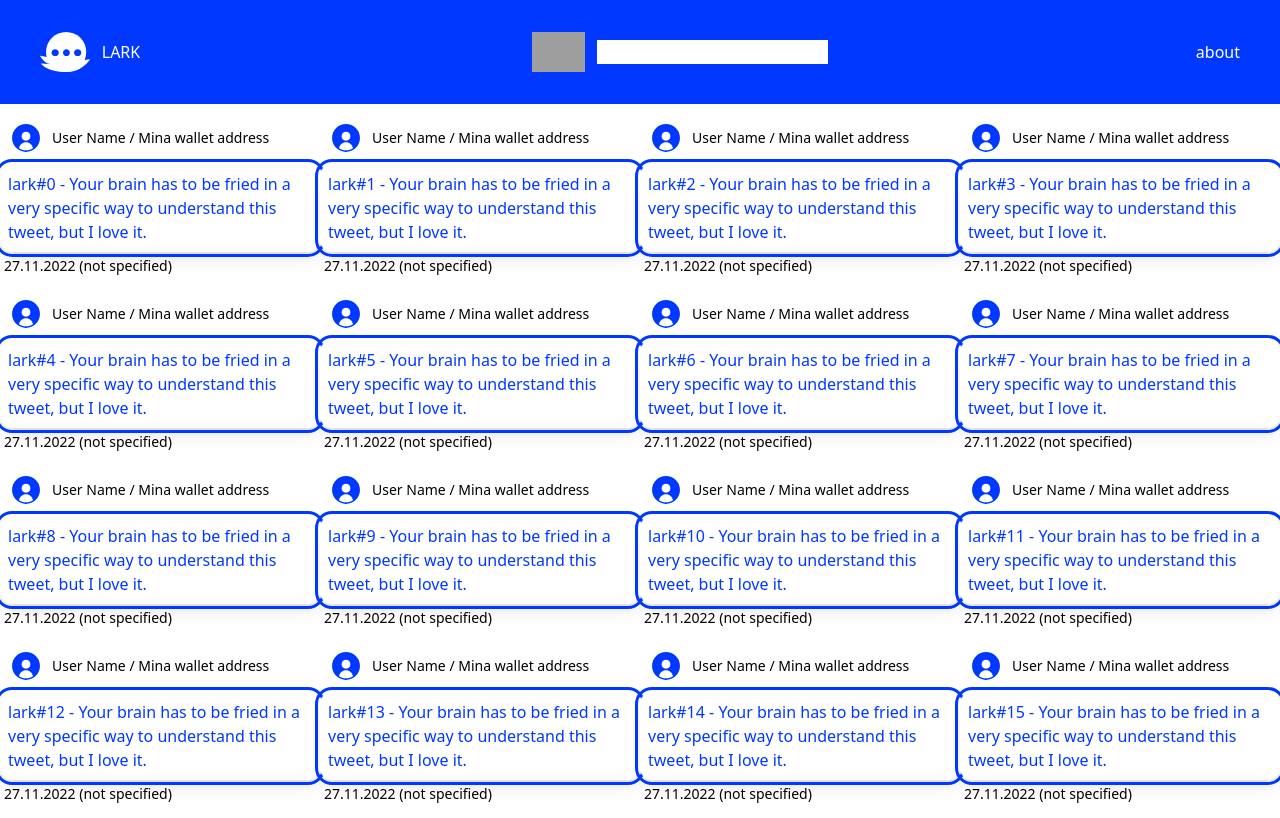
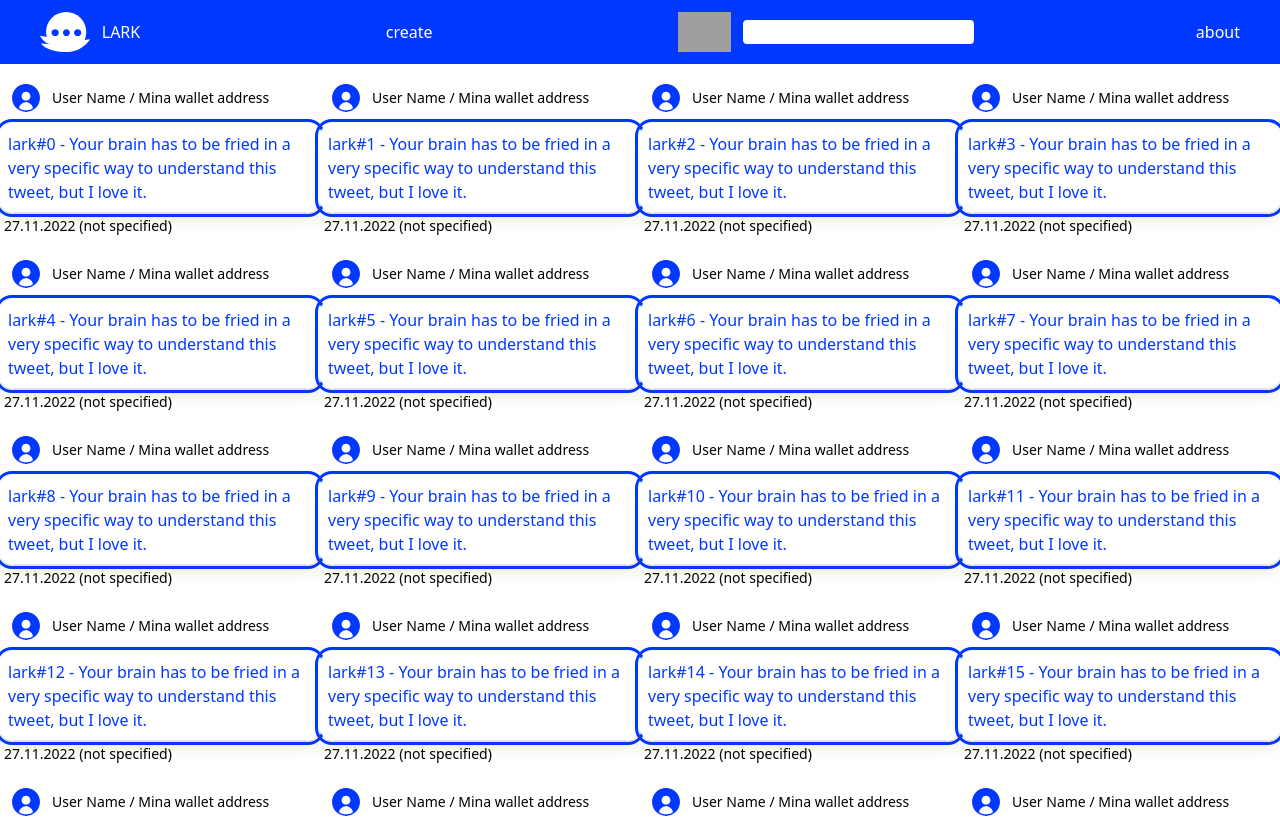
Before and after one commit to wotori/Lark, a React (Vite) app in the folder frontend/: page / in a window 1280 px wide. Shown: the top 818 px of the page. Built offline with nearby package versions, Linux system fonts and the light colour scheme; grey boxes are pictures that could not be loaded.

Commit message:
basic interface for writing larks

```diff
--- a/frontend/src/App.jsx
+++ b/frontend/src/App.jsx
@@ -1,18 +1,12 @@
+import { LarkGrid } from "./components/textbox/grid";
 import { LarkHead } from "./components/header";
-import { LarkBox } from "./components/textbox";
+import { useState } from "react";
 
 export function App() {
   return (
     <>
       <LarkHead />
-      <div class="p5">
-        <div class="flex flex-row flex-wrap justify-around">
-          {Array.from(Array(33).keys()).map((i) => {
-            console.log(i);
-            return <LarkBox text={i} />;
-          })}
-        </div>
-      </div>
+      <LarkGrid />
     </>
   );
 }
--- a/frontend/src/components/header/index.jsx
+++ b/frontend/src/components/header/index.jsx
@@ -1,16 +1,34 @@
+import { useState } from "react";
+import { Modal } from "../modal";
+
 export function LarkHead() {
+  const [showModal, setShowModal] = useState();
   return (
     <>
-      <div class="px-10 py-5 bg-blue flex flex-row items-center justify-between">
-        <div class="flex flex-row items-center">
-          <img class="object-scale-down h-10" src="svg/logo.svg"></img>
-          <p class="p-3 text-white">LARK</p>
+      <Modal show={showModal} setShow={setShowModal} />
+      <div className="px-10 bg-blue flex flex-row items-center justify-between">
+        <div className="flex flex-row items-center">
+          <img className="object-scale-down h-10" src="svg/logo.svg"></img>
+          <p className="p-3 text-white cursor-default select-none">LARK</p>
         </div>
-        <div class="flex flex-row items-center">
-          <img class="object-scale-donw h-10 m-3" src="svg/magnifying_glass.svg" />
-          <input type="text"></input>
+        <p
+          className="p-3 text-white cursor-pointer select-none"
+          data-modal-toggle="defaultModal"
+          onClick={() => setShowModal(true)}
+        >
+          create
+        </p>
+        <div className="flex flex-row items-center">
+          <img
+            className="object-scale-donw h-10 m-3"
+            src="svg/magnifying_glass.svg"
+          />
+          <input
+            type="text"
+            className="rounded dark:focus:ring-blue-500"
+          ></input>
         </div>
-        <p class="text-white">about</p>
+        <p className="text-white cursor-pointer">about</p>
       </div>
     </>
   );
--- /dev/null
+++ b/frontend/src/components/modal/index.jsx
@@ -0,0 +1,77 @@
+import { useState } from "react";
+
+export function Modal(props) {
+  let { show, setShow } = props;
+  const [count, setCount] = useState(0);
+  let limit = 100;
+  return (
+    <>
+      {show ? (
+        <>
+          <div
+            className="xyz justify-center items-center
+            flex overflow-x-hidden overflow-y-auto
+            fixed inset-0 z-50 outline-none focus:outline-none"
+            onClick={(e) => {
+              let check = e.target.className.slice(0, 3);
+              console.log("click");
+              if (check == "xyz") setShow(false);
+            }}
+          >
+            <div className="relative w-auto my-6 mx-auto max-w-3xl">
+              {/*content*/}
+              <div className="border-0 rounded-lg shadow-lg relative flex flex-col w-full bg-white outline-none focus:outline-none">
+                {/*header*/}
+                <div className="flex items-start justify-between p-5 border-b border-solid border-slate-200 rounded-t">
+                  <h3 className="text-xl font-semibold">Create Lark</h3>
+                  <button
+                    className="p-1 ml-auto bg-transparent border-0 text-black opacity-5 float-right text-3xl leading-none font-semibold outline-none focus:outline-none"
+                    onClick={() => setShow(false)}
+                  >
+                    <span className="bg-transparent text-black opacity-5 h-6 w-6 text-2xl block outline-none focus:outline-none">
+                      ×
+                    </span>
+                  </button>
+                </div>
+                {/*body*/}
+                <div className="relative p-6 flex-auto">
+                  <textarea
+                    type="text"
+                    rows={5}
+                    maxLength={limit}
+                    className="focus:outline-none"
+                    placeholder="Write your lark blog message..."
+                    onChange={(e) => {
+                      setCount(e.target.value.length);
+                    }}
+                  ></textarea>
+                </div>
+                <div className="text-center py-3">
+                  {count}/{limit}
+                </div>
+                {/*footer*/}
+                <div className="flex items-center justify-end p-3 border-t border-solid border-slate-200 rounded-b">
+                  <button
+                    className="text-red-500 background-transparent font-bold uppercase px-6 py-2 text-sm outline-none focus:outline-none mr-1 mb-1 ease-linear transition-all duration-150"
+                    type="button"
+                    onClick={() => setShow(false)}
+                  >
+                    Close
+                  </button>
+                  <button
+                    className="bg-blue text-white active:bg-emerald-600 font-bold uppercase text-sm px-6 py-3 rounded shadow hover:shadow-lg outline-none focus:outline-none mr-1 mb-1 ease-linear transition-all duration-150"
+                    type="button"
+                    onClick={() => setShow(false)}
+                  >
+                    publish
+                  </button>
+                </div>
+              </div>
+            </div>
+          </div>
+          <div className="opacity-25 fixed inset-0 z-40 bg-blue"></div>
+        </>
+      ) : null}
+    </>
+  );
+}
--- /dev/null
+++ b/frontend/src/components/textbox/grid.jsx
@@ -0,0 +1,13 @@
+import { LarkBox } from "./index";
+
+export function LarkGrid() {
+  return (
+    <div className="p5">
+      <div className="flex flex-row flex-wrap justify-around">
+        {Array.from(Array(33).keys()).map((i) => {
+          return <LarkBox key={i} text={i} />;
+        })}
+      </div>
+    </div>
+  );
+}
--- a/frontend/src/components/textbox/index.jsx
+++ b/frontend/src/components/textbox/index.jsx
@@ -1,17 +1,17 @@
 export function LarkBox(props) {
   let { text, userName, date } = props;
   return (
-    <div class="">
+    <div className="">
       {/* Author */}
-      <div class="flex flex-row items-center mt-5 mb-3">
-        <img class="h-7 w-7 mx-3" src="svg/user.svg"></img>
-        <p class="text-sm">
+      <div className="flex flex-row items-center mt-5 mb-3">
+        <img className="h-7 w-7 mx-3" src="svg/user.svg"></img>
+        <p className="text-sm">
           {userName ? userName : "User Name / Mina wallet address"}
         </p>
       </div>
       {/* Content */}
       <div
-        class="p-2 min-w-1 max-w-xs bg-white rounded-xl shadow-lg text-blue
+        className="p-2 min-w-1 max-w-xs bg-white rounded-xl shadow-lg text-blue
         outline outline-offset-2 outline-blue-500"
       >
         <p>
@@ -20,7 +20,7 @@ export function LarkBox(props) {
         </p>
       </div>
       {/* Date */}
-      <p class="m-1 text-sm">{date ? date : "27.11.2022 (not specified)"}</p>
+      <p className="m-1 text-sm">{date ? date : "27.11.2022 (not specified)"}</p>
     </div>
   );
 }
```
